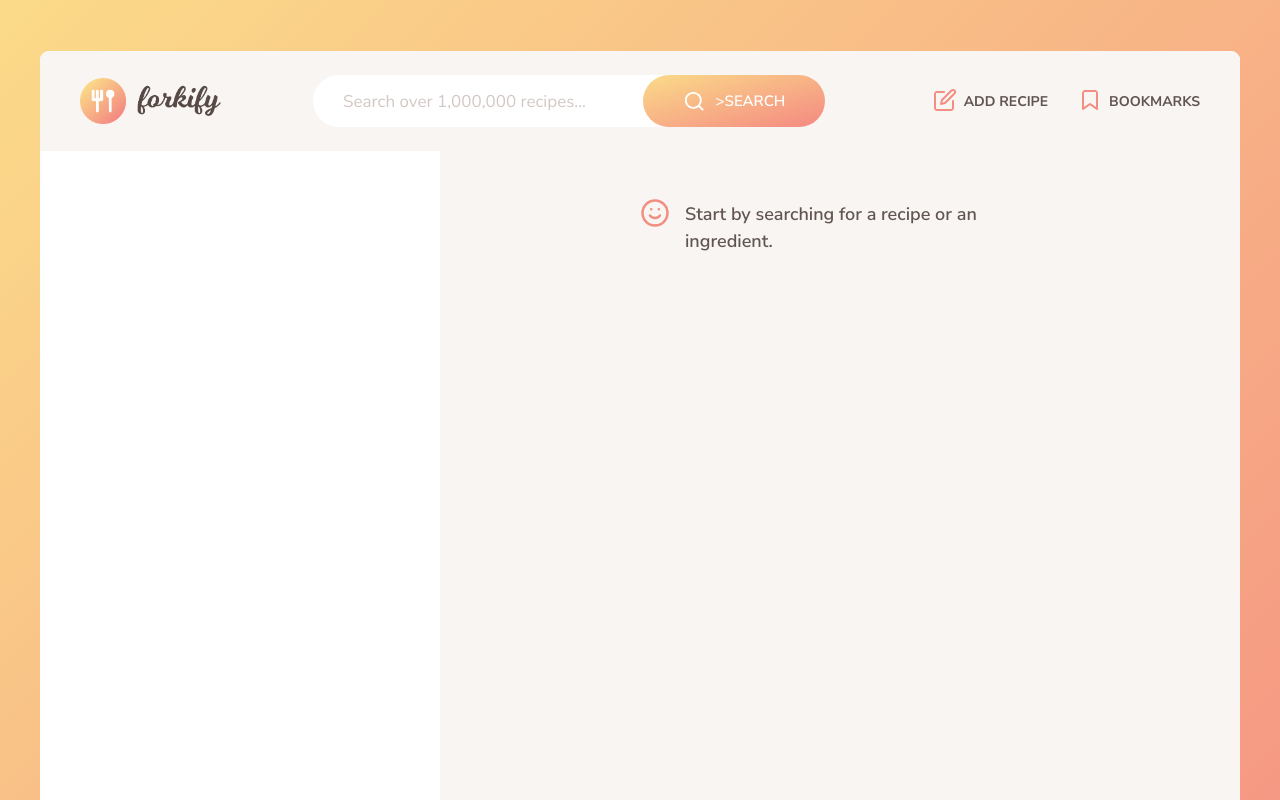
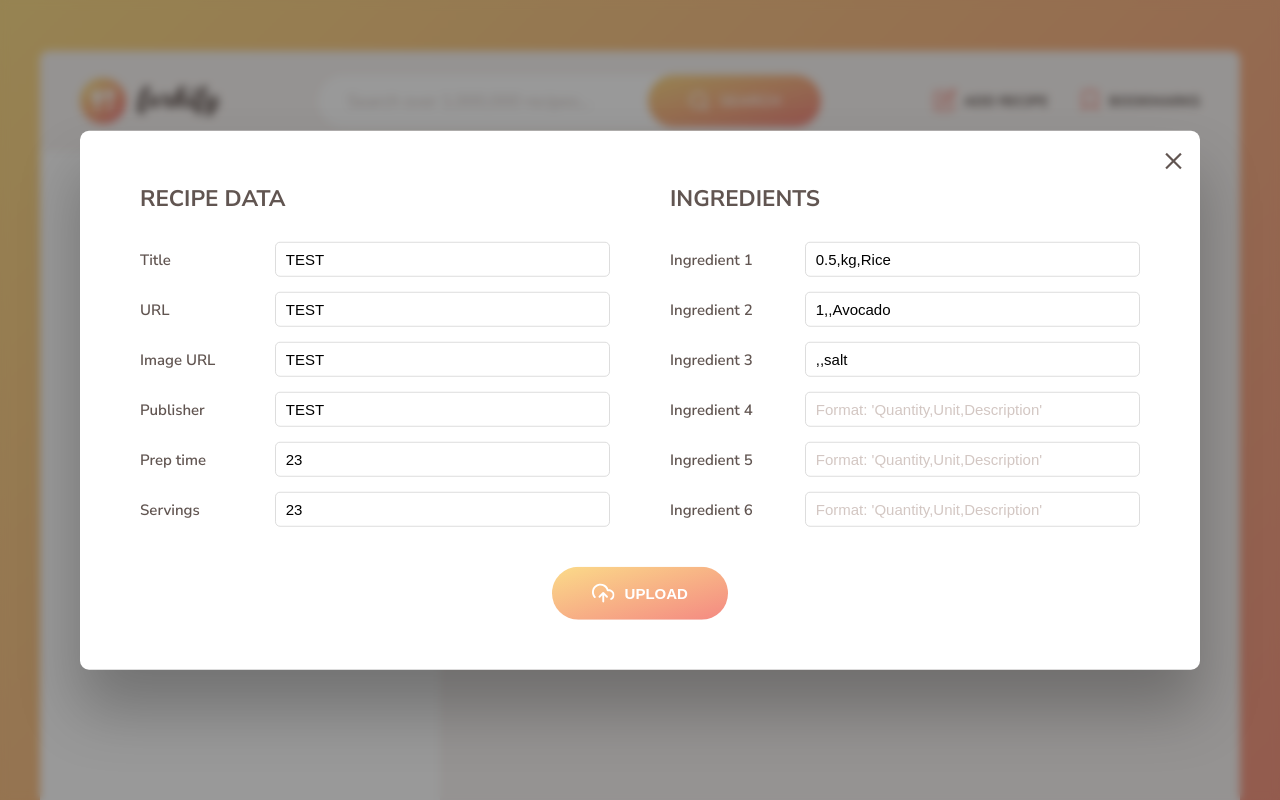
Before and after one commit to shadz22/Forkify, a website built with Parcel: page index.html in a window 1280 px wide. Both pictures are taken after a click on the button "ADD RECIPE". Shown: the top 800 px of the page. Built offline with nearby package versions, Linux system fonts and the light colour scheme.

Commit message:
Show and Hide the 'Add Recipe Form'

```diff
--- a/index.html
+++ b/index.html
@@ -23,7 +23,7 @@
         <button class="btn search__btn">
           <svg class="search__icon">
             <use href="src/img/icons.svg#icon-search"></use>
-          </svg>>
+          </svg>
           <span>Search<span>
         </button>
       </form>
--- a/src/js/controller.js
+++ b/src/js/controller.js
@@ -4,13 +4,12 @@ import searchView from './views/searchView.js'
 import resultsView from './views/resultsView.js';
 import paginationView from './views/paginationView.js';
 import bookmarksView from './views/bookmarksView.js';
+import addRecipeView from './views/addRecipeView.js';
+
 import 'core-js/stable';
 import 'regenerator-runtime/runtime';
 
 
-// if(module.hot) {
-//   module.hot.accept();
-// }
 const controlRecipes = async function() {
   try {
     const id = window.location.hash.slice(1);
--- /dev/null
+++ b/src/js/views/addRecipeView.js
@@ -0,0 +1,32 @@
+import View from './View.js';
+
+class AddRecipeView extends View {
+  _parentElement = document.querySelector('.upload');
+  _window = document.querySelector('.add-recipe-window');
+  _overlay = document.querySelector('.overlay');
+  _btnOpen = document.querySelector('.nav__btn--add-recipe');
+  _btnClose = document.querySelector('.btn--close-modal');
+
+  constructor() {
+    super();
+    this._addHandlerShowWindow();
+    this._addHandlerHideWindow();
+  }
+
+  toggleWindow() {
+    this._window.classList.toggle('hidden');
+    this._overlay.classList.toggle('hidden')
+  }
+
+  _addHandlerShowWindow() {
+    this._btnOpen.addEventListener('click', this.toggleWindow.bind(this));
+  }
+
+  _addHandlerHideWindow() {
+    this._overlay.addEventListener('click', this.toggleWindow.bind(this));
+    this._btnClose.addEventListener('click', this.toggleWindow.bind(this));
+  }
+
+}
+
+export default new AddRecipeView();
```
